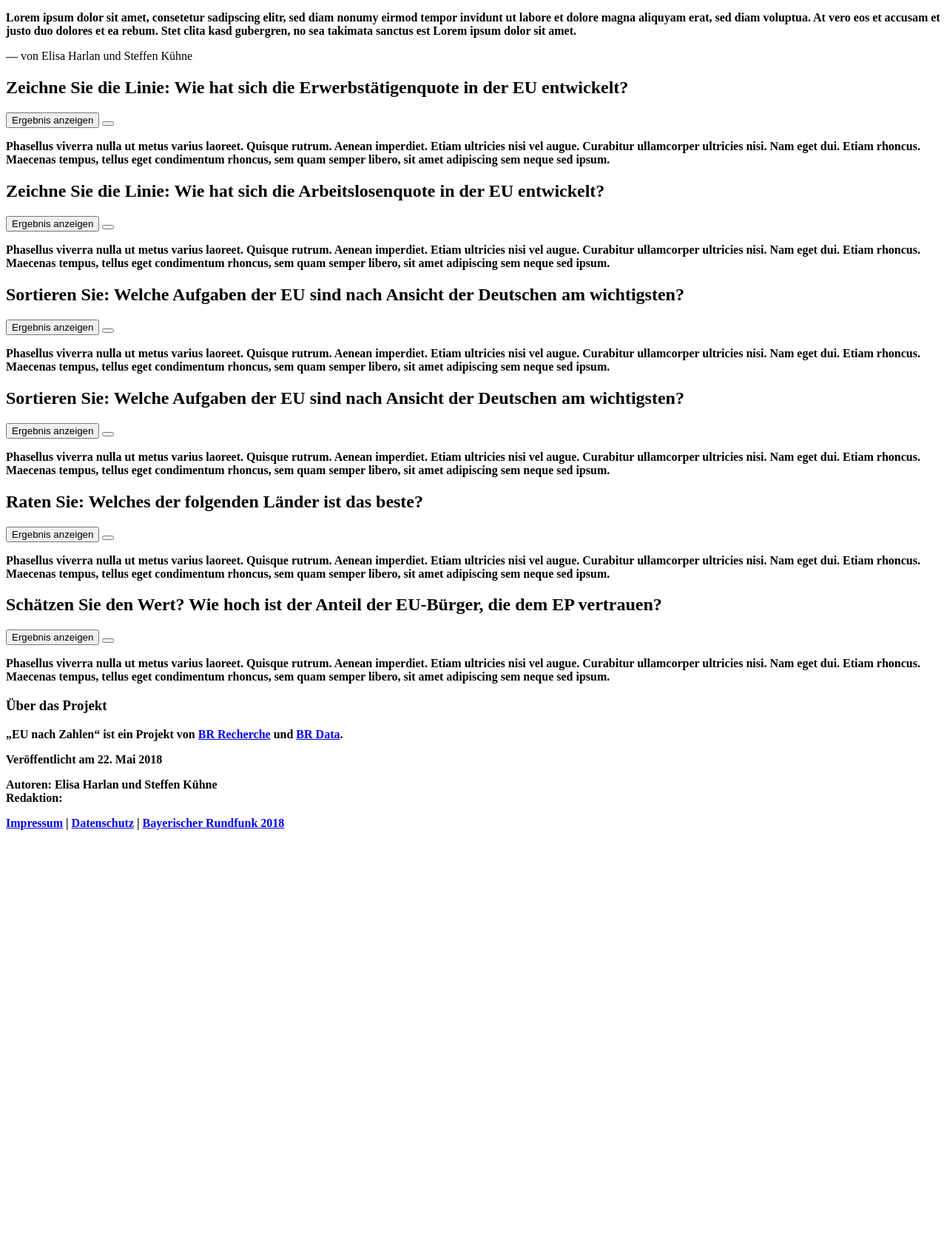
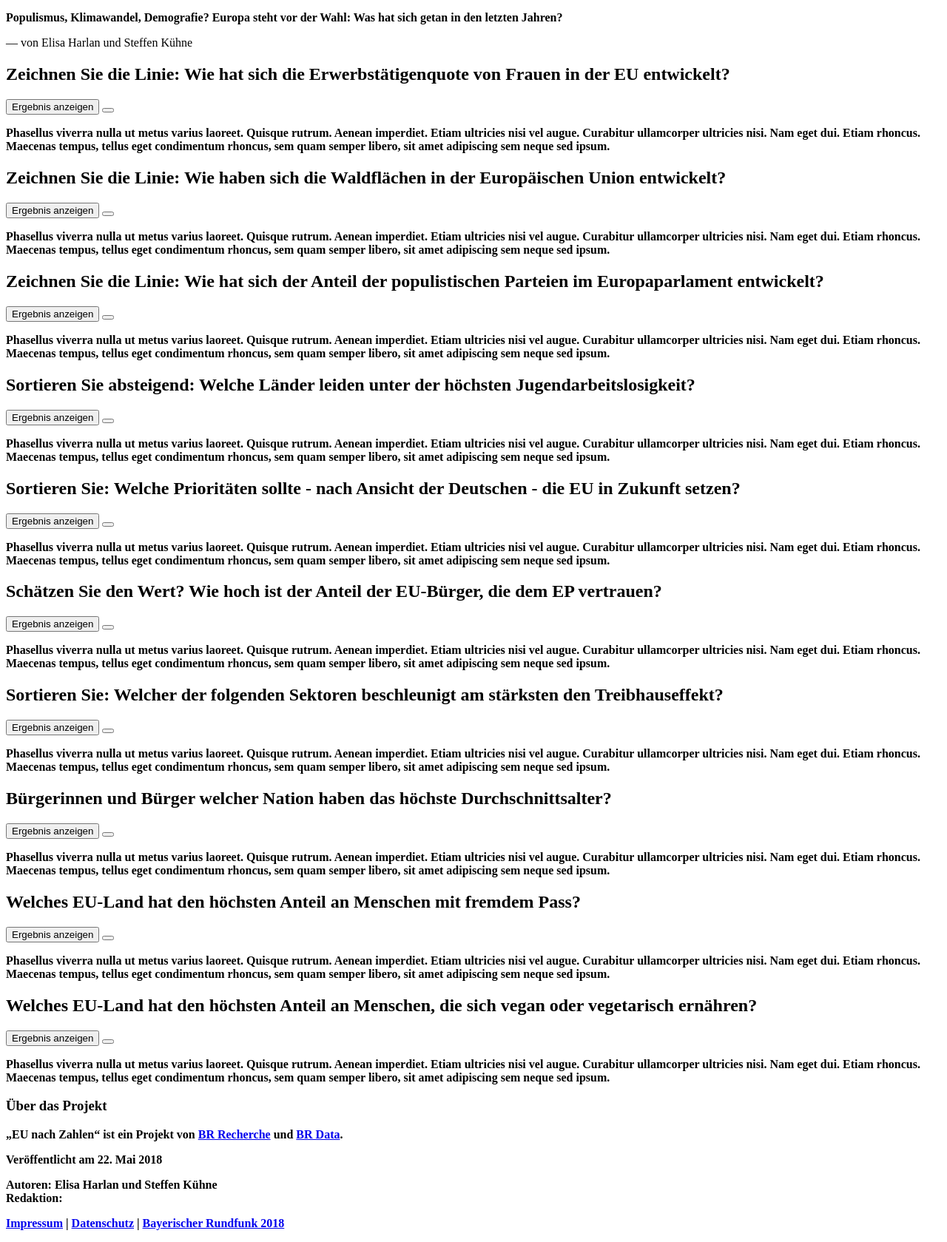
Before and after one commit to br-data/2019-eu-nach-zahlen-longread, a plain HTML site: page src/index.html in a window 1280 px wide. Shown: the part 44-1723 px from the top of the page at 74% size. Before the commit the page ends 1182 px from the top, so only its background shows below. Drawn offline with Linux system fonts and the light colour scheme.

Commit message:
Added new stuff

```diff
--- a/src/index.html
+++ b/src/index.html
@@ -24,15 +24,16 @@
         <div class="block">
           <h1>EU nach Zahlen</h1>
 
-          <p><strong>Lorem ipsum dolor sit amet, consetetur sadipscing elitr, sed diam nonumy eirmod tempor invidunt ut labore et dolore magna aliquyam erat, sed diam voluptua. At vero eos et accusam et justo duo dolores et ea rebum. Stet clita kasd gubergren, no sea takimata sanctus est Lorem ipsum dolor sit amet. </strong></p>
+          <p><strong>Populismus, Klimawandel, Demografie? Europa steht vor der Wahl: Was hat sich getan in den letzten Jahren? </strong></p>
 
           <p class="author">— von Elisa Harlan und Steffen Kühne</p>
         </div>
       </section>
     </header>
 
+
     <section data-id="erwerbstaetigenquote">
-      <h2 class="question">Zeichne Sie die Linie: Wie hat sich die Erwerbstätigenquote in der EU entwickelt?</h2>
+      <h2 class="question">Zeichnen Sie die Linie: Wie hat sich die Erwerbstätigenquote von Frauen in der EU entwickelt?</h2>
 
       <div class="content"></div>
       <button class="show">Ergebnis anzeigen</button>
@@ -41,8 +42,8 @@
       <p class="answer"><strong>Phasellus viverra nulla ut metus varius laoreet. Quisque rutrum. Aenean imperdiet. Etiam ultricies nisi vel augue. Curabitur ullamcorper ultricies nisi. Nam eget dui. Etiam rhoncus. Maecenas tempus, tellus eget condimentum rhoncus, sem quam semper libero, sit amet adipiscing sem neque sed ipsum.</p>
     </section>
 
-    <section data-id="arbeitslosenquote">
-      <h2 class="question">Zeichne Sie die Linie: Wie hat sich die Arbeitslosenquote in der EU entwickelt?</h2>
+    <section data-id="wald">
+      <h2 class="question">Zeichnen Sie die Linie: Wie haben sich die Waldflächen in der Europäischen Union entwickelt?</h2>
 
       <div class="content"></div>
       <button class="show">Ergebnis anzeigen</button>
@@ -51,8 +52,8 @@
       <p class="answer"><strong>Phasellus viverra nulla ut metus varius laoreet. Quisque rutrum. Aenean imperdiet. Etiam ultricies nisi vel augue. Curabitur ullamcorper ultricies nisi. Nam eget dui. Etiam rhoncus. Maecenas tempus, tellus eget condimentum rhoncus, sem quam semper libero, sit amet adipiscing sem neque sed ipsum.</p>
     </section>
 
-    <section data-id="aufgaben">
-      <h2>Sortieren Sie: Welche Aufgaben der EU sind nach Ansicht der Deutschen am wichtigsten?</h2>
+    <section data-id="populisten">
+      <h2 class="question">Zeichnen Sie die Linie: Wie hat sich der Anteil der populistischen Parteien im Europaparlament entwickelt?</h2>
 
       <div class="content"></div>
       <button class="show">Ergebnis anzeigen</button>
@@ -61,8 +62,8 @@
       <p class="answer"><strong>Phasellus viverra nulla ut metus varius laoreet. Quisque rutrum. Aenean imperdiet. Etiam ultricies nisi vel augue. Curabitur ullamcorper ultricies nisi. Nam eget dui. Etiam rhoncus. Maecenas tempus, tellus eget condimentum rhoncus, sem quam semper libero, sit amet adipiscing sem neque sed ipsum.</p>
     </section>
 
-    <section data-id="aufgaben">
-      <h2>Sortieren Sie: Welche Aufgaben der EU sind nach Ansicht der Deutschen am wichtigsten?</h2>
+    <section data-id="jugendarbeitslosigkeit">
+      <h2>Sortieren Sie absteigend: Welche Länder leiden unter der höchsten Jugendarbeitslosigkeit?</h2>
 
       <div class="content"></div>
       <button class="show">Ergebnis anzeigen</button>
@@ -71,8 +72,8 @@
       <p class="answer"><strong>Phasellus viverra nulla ut metus varius laoreet. Quisque rutrum. Aenean imperdiet. Etiam ultricies nisi vel augue. Curabitur ullamcorper ultricies nisi. Nam eget dui. Etiam rhoncus. Maecenas tempus, tellus eget condimentum rhoncus, sem quam semper libero, sit amet adipiscing sem neque sed ipsum.</p>
     </section>
 
-    <section data-id="fake">
-      <h2>Raten Sie: Welches der folgenden Länder ist das beste?</h2>
+    <section data-id="prios">
+      <h2>Sortieren Sie: Welche Prioritäten sollte - nach Ansicht der Deutschen - die EU in Zukunft setzen?</h2>
 
       <div class="content"></div>
       <button class="show">Ergebnis anzeigen</button>
@@ -90,6 +91,51 @@
 
       <p class="answer"><strong>Phasellus viverra nulla ut metus varius laoreet. Quisque rutrum. Aenean imperdiet. Etiam ultricies nisi vel augue. Curabitur ullamcorper ultricies nisi. Nam eget dui. Etiam rhoncus. Maecenas tempus, tellus eget condimentum rhoncus, sem quam semper libero, sit amet adipiscing sem neque sed ipsum.</p>
     </section>
+
+    <section data-id="treibhaus">
+      <h2>Sortieren Sie: Welcher der folgenden Sektoren beschleunigt am stärksten den Treibhauseffekt?</h2>
+
+      <div class="content"></div>
+      <button class="show">Ergebnis anzeigen</button>
+      <button class="reset"><i class="icon-ccw"></i></button>
+
+      <p class="answer"><strong>Phasellus viverra nulla ut metus varius laoreet. Quisque rutrum. Aenean imperdiet. Etiam ultricies nisi vel augue. Curabitur ullamcorper ultricies nisi. Nam eget dui. Etiam rhoncus. Maecenas tempus, tellus eget condimentum rhoncus, sem quam semper libero, sit amet adipiscing sem neque sed ipsum.</p>
+    </section>
+
+    <section data-id="age">
+      <h2>Bürgerinnen und Bürger welcher Nation haben das höchste Durchschnittsalter?</h2>
+
+      <div class="content"></div>
+      <button class="show">Ergebnis anzeigen</button>
+      <button class="reset"><i class="icon-ccw"></i></button>
+
+      <p class="answer"><strong>Phasellus viverra nulla ut metus varius laoreet. Quisque rutrum. Aenean imperdiet. Etiam ultricies nisi vel augue. Curabitur ullamcorper ultricies nisi. Nam eget dui. Etiam rhoncus. Maecenas tempus, tellus eget condimentum rhoncus, sem quam semper libero, sit amet adipiscing sem neque sed ipsum.</p>
+    </section>
+
+    <section data-id="auslaenderanteil">
+      <h2>Welches EU-Land hat den höchsten Anteil an Menschen mit fremdem Pass?</h2>
+
+      <div class="content"></div>
+      <button class="show">Ergebnis anzeigen</button>
+      <button class="reset"><i class="icon-ccw"></i></button>
+
+      <p class="answer"><strong>Phasellus viverra nulla ut metus varius laoreet. Quisque rutrum. Aenean imperdiet. Etiam ultricies nisi vel augue. Curabitur ullamcorper ultricies nisi. Nam eget dui. Etiam rhoncus. Maecenas tempus, tellus eget condimentum rhoncus, sem quam semper libero, sit amet adipiscing sem neque sed ipsum.</p>
+    </section>
+
+    <section data-id="vegetarier">
+      <h2>Welches EU-Land hat den höchsten Anteil an Menschen, die sich vegan oder vegetarisch ernähren?</h2>
+
+      <div class="content"></div>
+      <button class="show">Ergebnis anzeigen</button>
+      <button class="reset"><i class="icon-ccw"></i></button>
+
+      <p class="answer"><strong>Phasellus viverra nulla ut metus varius laoreet. Quisque rutrum. Aenean imperdiet. Etiam ultricies nisi vel augue. Curabitur ullamcorper ultricies nisi. Nam eget dui. Etiam rhoncus. Maecenas tempus, tellus eget condimentum rhoncus, sem quam semper libero, sit amet adipiscing sem neque sed ipsum.</p>
+    </section>
+
+
+
+
+
 
     <footer class="about">
       <section>
```
Also changed, not shown: src/data/data.json (+40 -19 lines), 1 other file.
